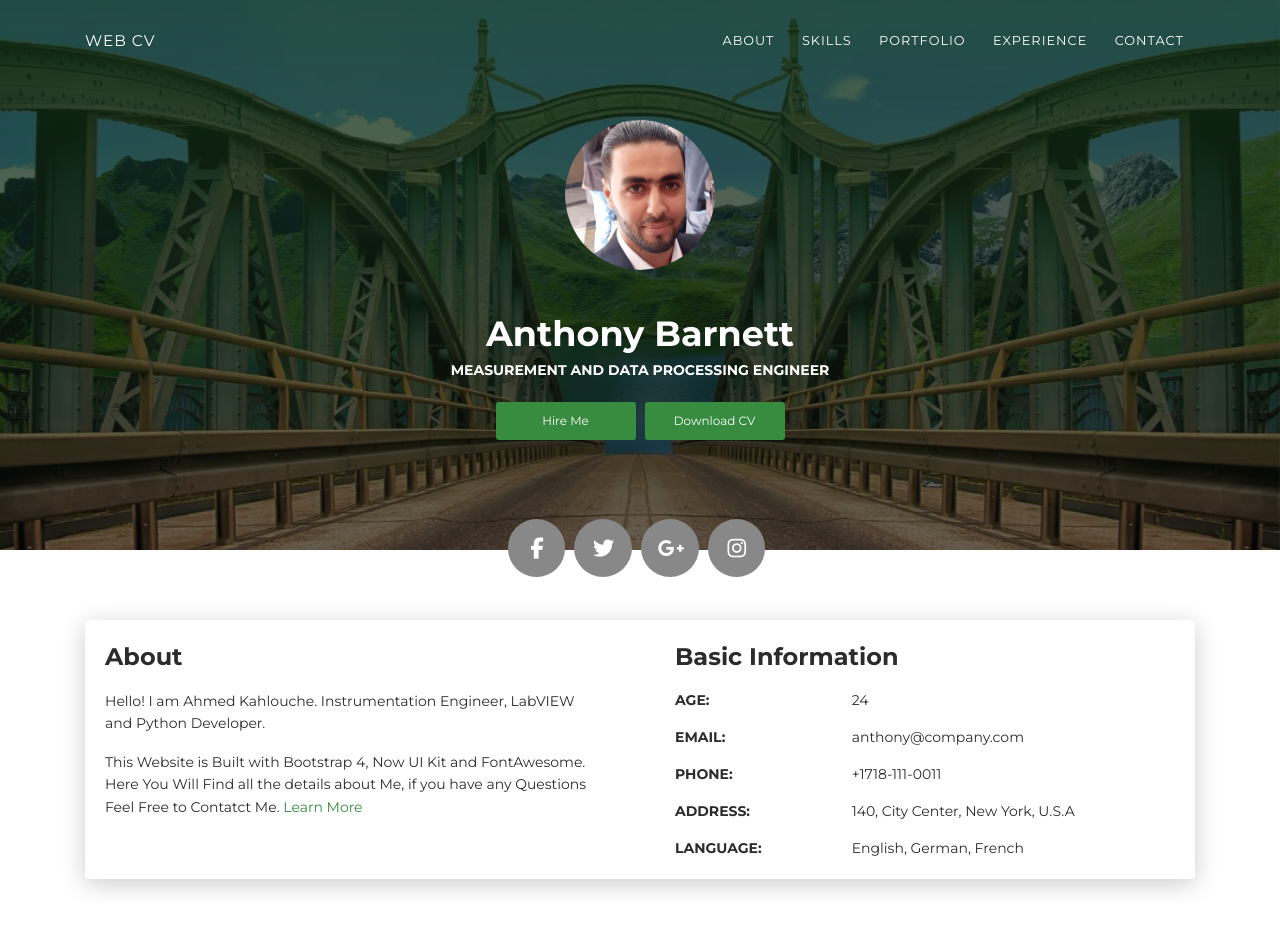
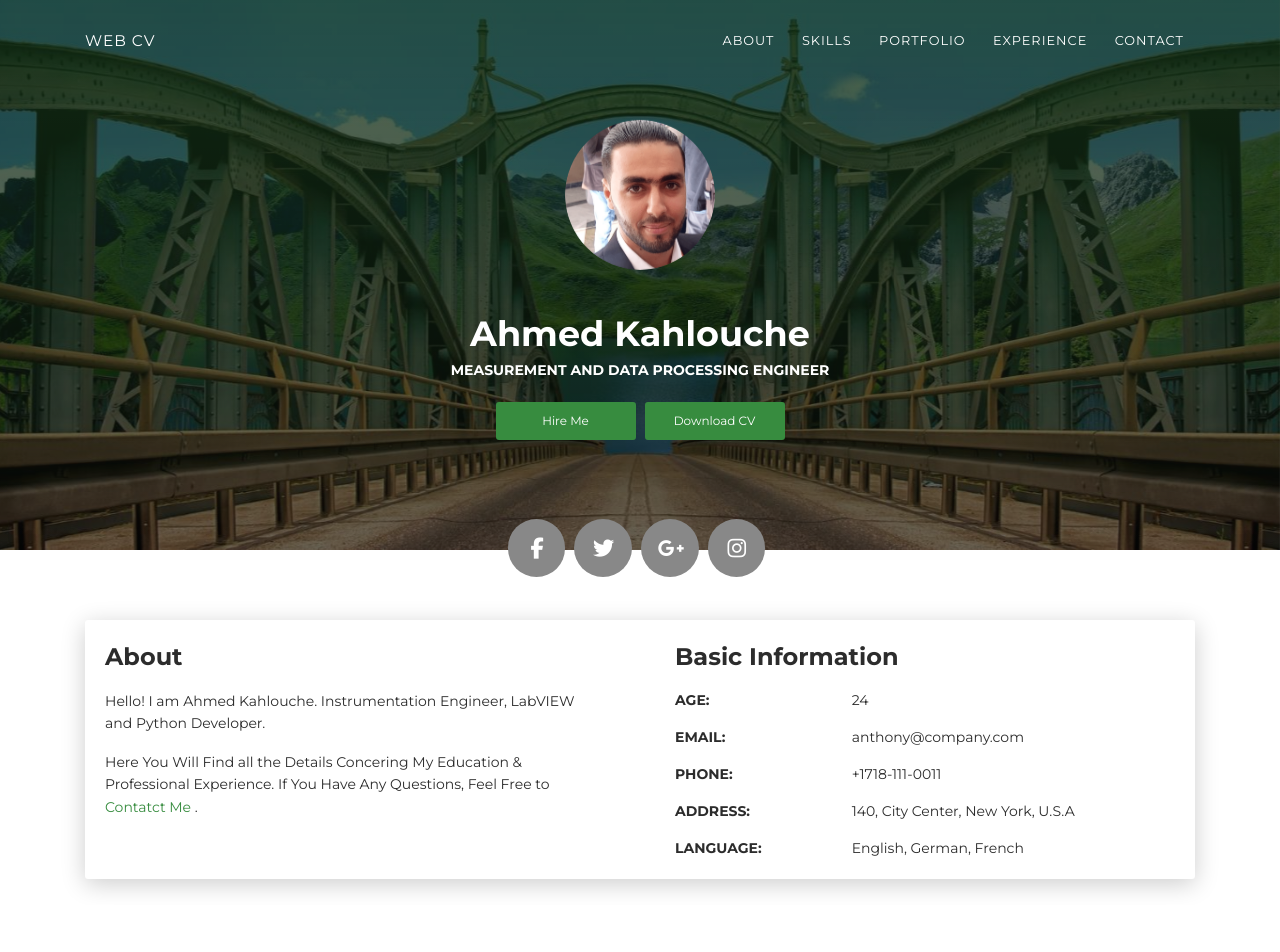
Before and after one commit to AhmedKahlouche/My-website, a plain HTML site: page index.html in a window 1280 px wide. Shown: the top 952 px of the page. Drawn offline with Linux system fonts and the light colour scheme.

```diff
--- a/index.html
+++ b/index.html
@@ -42,7 +42,7 @@
       <div class="container">
         <div class="content-center">
           <div class="cc-profile-image"><a href="#"><img src="images/AK.png" alt="Image"/></a></div>
-          <div class="h2 title">Anthony Barnett</div>
+          <div class="h2 title">Ahmed Kahlouche</div>
           <p class="category text-white">Measurement and Data Processing Engineer</p><a class="btn btn-primary smooth-scroll mr-2" href="#contact" data-aos="zoom-in" data-aos-anchor="data-aos-anchor">Hire Me</a><a class="btn btn-primary" href="#" data-aos="zoom-in" data-aos-anchor="data-aos-anchor">Download CV</a>
         </div>
       </div>
@@ -62,7 +62,7 @@
           <div class="card-body">
             <div class="h4 mt-0 title">About</div>
             <p>Hello! I am Ahmed Kahlouche. Instrumentation Engineer, LabVIEW and Python Developer.</p>
-            <p>This Website is Built with Bootstrap 4, Now UI Kit and FontAwesome. Here You Will Find all the details about Me, if you have any Questions Feel Free to Contatct Me. <a href="https://templateflip.com/templates/creative-cv/" target="_blank">Learn More</a></p>
+            <p>Here You Will Find all the Details Concering My Education & Professional Experience. If You Have Any Questions, Feel Free to <a href="#contact" target="_blank">Contatct Me</a> .</p>
           </div>
         </div>
         <div class="col-lg-6 col-md-12">
@@ -511,7 +511,7 @@
     </div>
     <footer class="footer">
       <div class="container text-center"><a class="cc-facebook btn btn-link" href="#"><i class="fa fa-facebook fa-2x " aria-hidden="true"></i></a><a class="cc-twitter btn btn-link " href="#"><i class="fa fa-twitter fa-2x " aria-hidden="true"></i></a><a class="cc-google-plus btn btn-link" href="#"><i class="fa fa-google-plus fa-2x" aria-hidden="true"></i></a><a class="cc-instagram btn btn-link" href="#"><i class="fa fa-instagram fa-2x " aria-hidden="true"></i></a></div>
-      <div class="h4 title text-center">Anthony Barnett</div>
+      <div class="h4 title text-center">Ahmed Kahlouche</div>
       <div class="text-center text-muted">
         <p>&copy; Creative CV. All rights reserved.<br>Design - <a class="credit" href="https://templateflip.com" target="_blank">TemplateFlip</a></p>
       </div>
```
